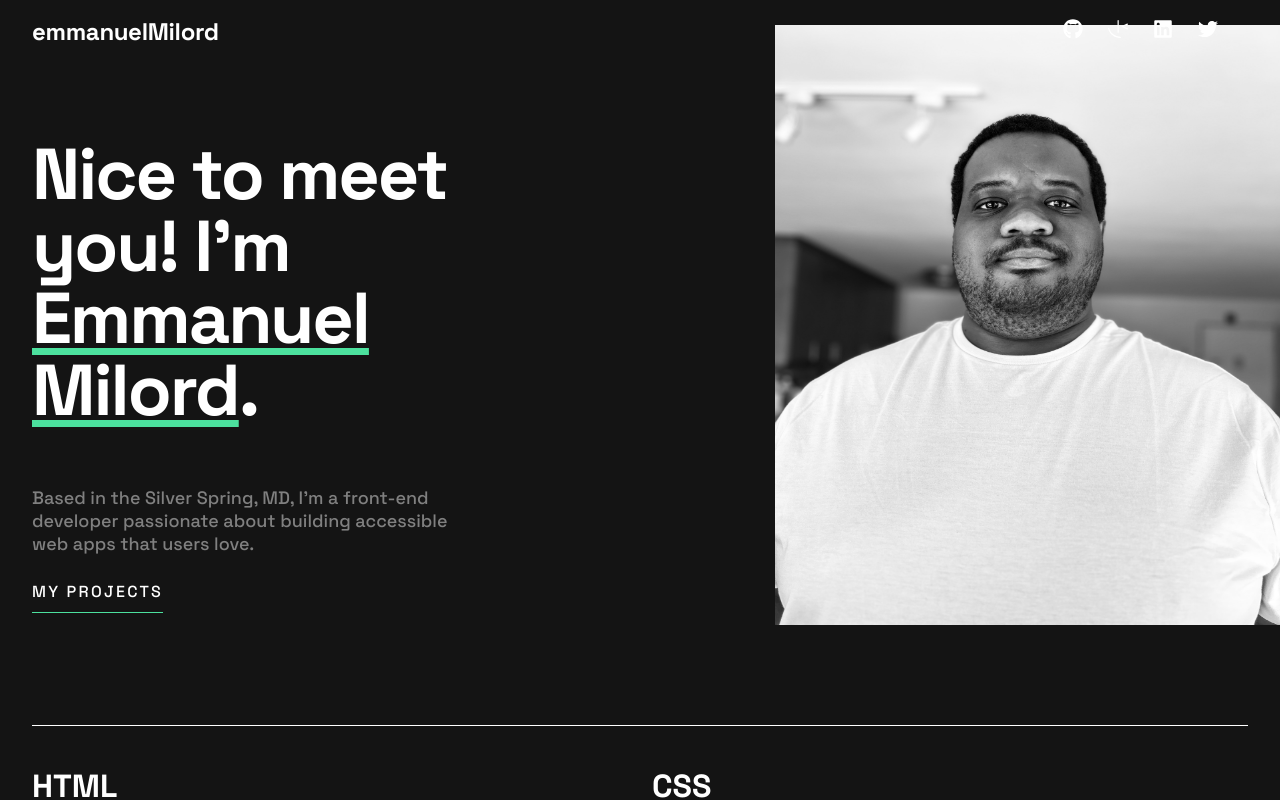
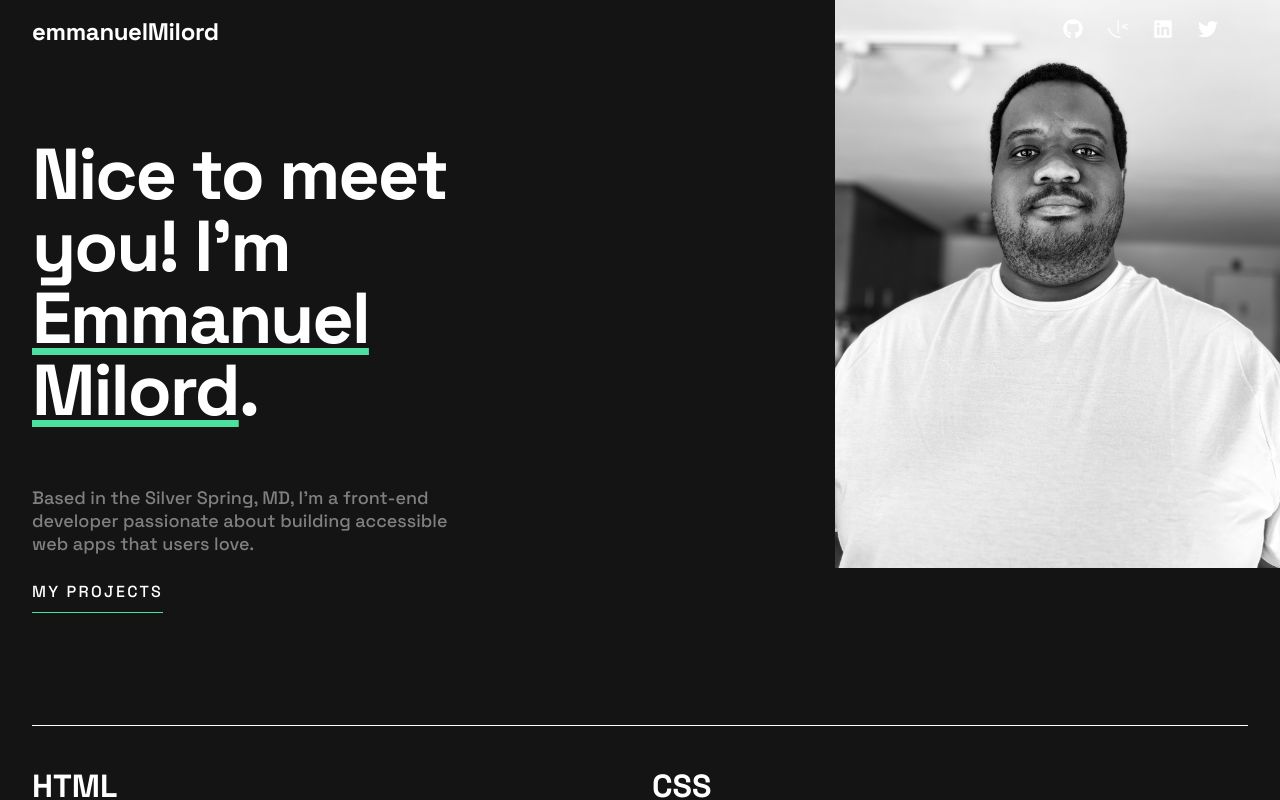
Before and after one commit to GuyNamedEJ/developer-portfolio, a React (Vite) app: page / in a window 1280 px wide. Shown: the top 800 px of the page. Built offline with nearby package versions, Linux system fonts and the light colour scheme.

Commit message:
Styled headshot

```diff
--- a/src/css/style.css
+++ b/src/css/style.css
@@ -329,10 +329,9 @@ input[type=text]:focus {
     .portrait{
         display: block;
         position: absolute;
-        top:0;
+        width: 445px;
+        top:-50px;
         right: 0;
-        width: 505px;
-        height: 600px;
         z-index: -5;
     }
 
```
